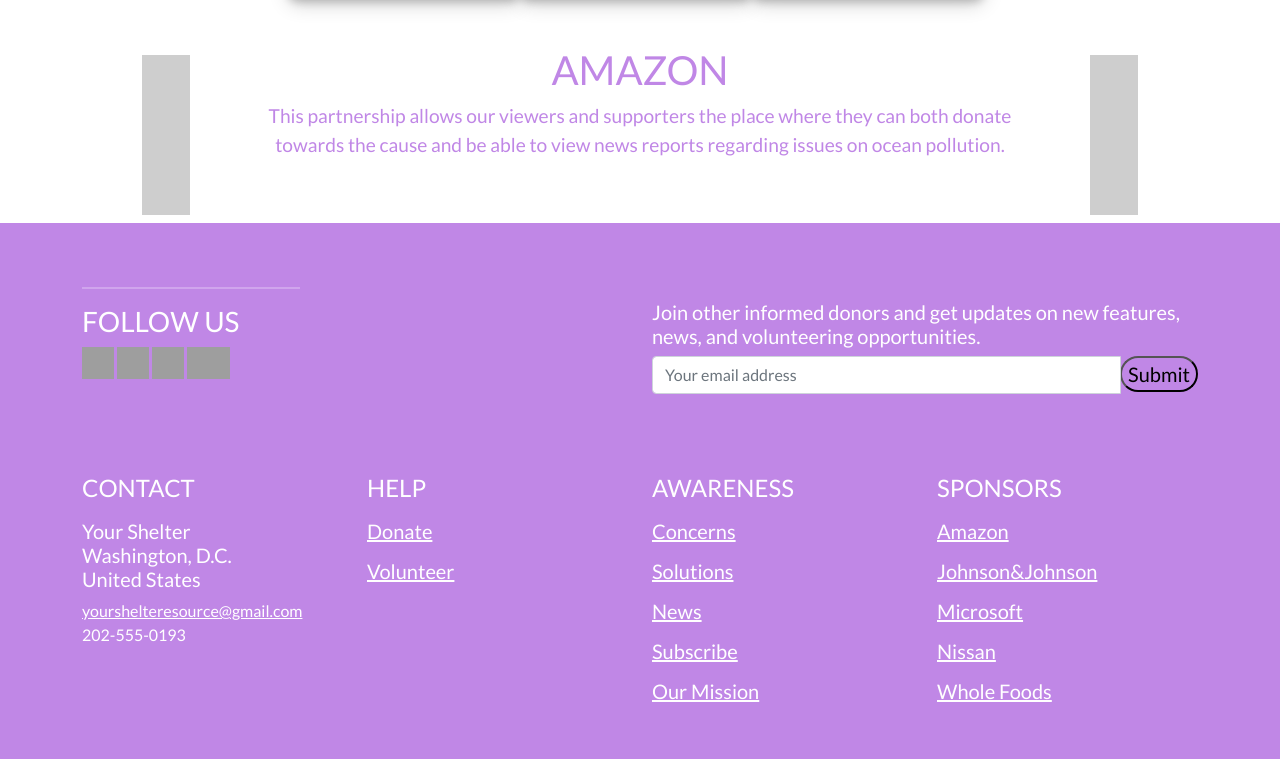
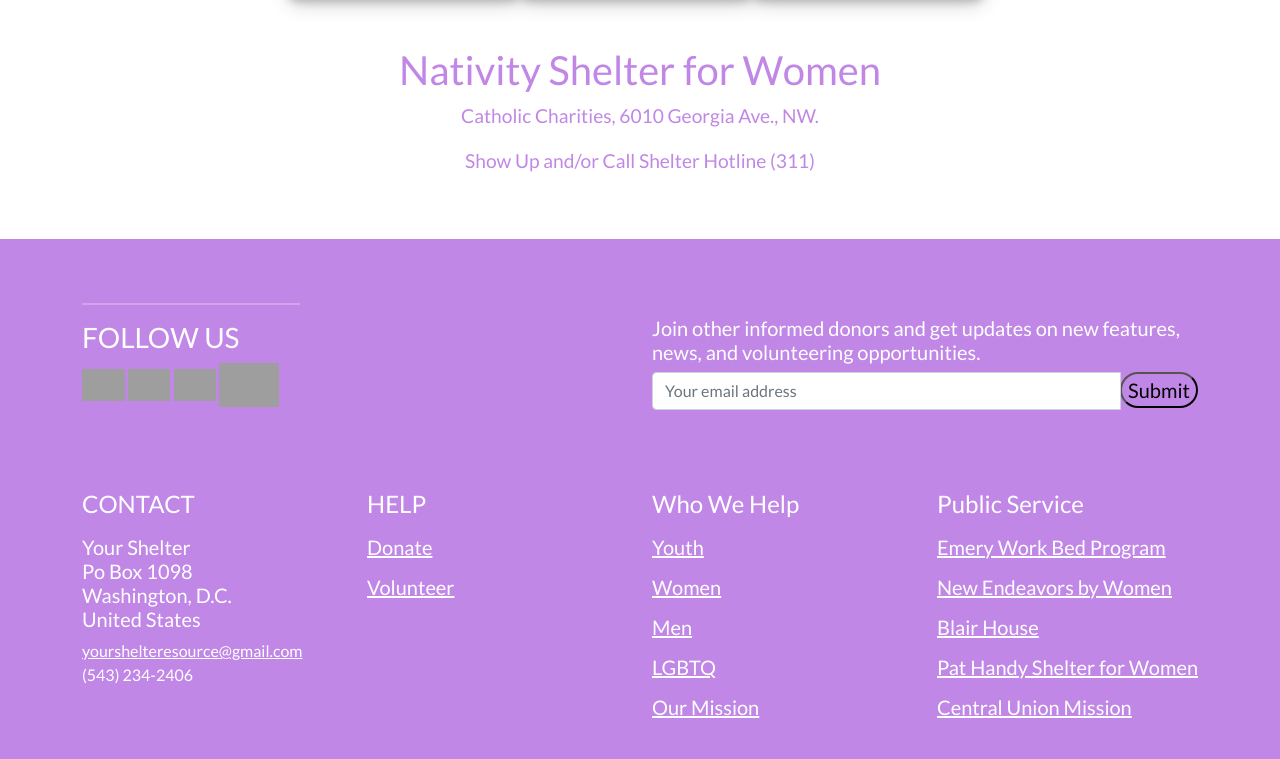
Before and after one commit to wennycheng21/final-project, a Flask app: page / in a window 1280 px wide. Shown: the part 1747-2506 px from the top of the page. Before the commit the page ends 2449 px from the top, so only its background shows below. Run offline with Flask 2, Linux system fonts and the light colour scheme; parts of the project's set-up code (start-up, migrations or seed data) failed here and were passed over; some libraries are stand-ins or nearby versions; grey boxes are pictures that could not be loaded.

Commit message:
add footer changes

```diff
--- a/templates/index_copy.html
+++ b/templates/index_copy.html
@@ -169,44 +169,43 @@
             </div>
         </div>
     </section>
-
 <section class="Sponsor container mb-5" style=" font-family: 'Lato', sans-serif;">
      <div id="carouselExampleControls" class="carousel slide" data-ride="carousel">
   <div class="carousel-inner pl-5 pr-5">
     <div class="carousel-item active text-center">
-                    <h1>AMAZON</h1>
-                    <p>This partnership allows our viewers and supporters the place where they can both donate towards
-                        the cause and be able to view news reports regarding issues on ocean pollution.</p>
+         <h1>Nativity Shelter for Women</h1>
+         <p>Catholic Charities, 6010 Georgia Ave., NW.</p>
+         <p>Show Up and/or Call Shelter Hotline (311)</p>
     </div>
     <div class="carousel-item text-center">
-                    <h1>JOHNSON&JOHNSON</h1>
-                    <p>This partnership allows our viewers and supporters a place where they can both donate towards the
-                        cause and be able to view news reports regarding issues on ocean pollution.</p>
+          <h1>The Webster House</h1>
+         <p>Coalition for the Homeless, 4326 14th Street NW.</p>
+         <p>Coordinated Assessment & Housing Placement (CAHP) Process.</p>
     </div>
     <div class="carousel-item text-center">
-                    <h1> MICROSOFT</h1>
-                    <p>This partnership deals with the combination of both organizations’ use of research to help solve
-                        problems and try to reduce the issues regarding ocean pollution.</p>
+       <h1>Casa Ruby</h1>
+         <p>Casa Ruby 2822 Georgia Ave NW.</p>
+         <p>Show Up and/or Call the Shelter .</p>
     </div>
      <div class="carousel-item text-center">
-                    <h1>NISSAN</h1>
-                    <p>This partnership encourages our supporters to reduce their carbon emission through eliminating
-                        the use of fossil fuels.</p>
+       <h1>Adams Place Shelter</h1>
+         <p> Catholic Charities, 2210 Adams Place, NE.</p>
+         <p>Show Up and/or Call Shelter Hotline (311).</p>
     </div>
      <div class="carousel-item text-center">
-                    <h1>WHOLE FOODS</h1>
-                    <p>This partnership allows our viewers and supporters to properly dispose of waste, reducing ocean
-                        pollution.</p>
+       <h1>New York Avenue Shelter</h1>
+         <p>Catholic Charities, 1355 New York Avenue, NE.</p>
+         <p>Show Up and/or Call Shelter Hotline (311).</p>
     </div>
   </div>
   <a class="carousel-control-prev mt-5" href="#carouselExampleControls" role="button" data-slide="prev">
-                <img src="img/back.svg" class="carousel-control-prev-icon" aria-hidden="true"
-                    style="height:10rem;width:3rem;">
+    <!-- <img src="https://images.squarespace-cdn.com/content/v1/5568a428e4b046c9001d9399/1465190861436-XZL0VWDH2E0B0GFGMTIJ/o-HOMELESS-PERSON-facebook.jpg?format=2500w" -->
+    class="carousel-control-prev-icon" aria-hidden="true" style="height:10rem;width:10rem;">
     <span class="sr-only">Previous</span>
   </a>
   <a class="carousel-control-next mt-5" href="#carouselExampleControls" role="button" data-slide="next">
-                <img src="img/next.svg" class="carousel-control-next-icon" aria-hidden="true"
-                    style="height:10rem;width:3rem;">
+    <!-- <img src="https://encrypted-tbn0.gstatic.com/images?q=tbn:ANd9GcQIsFrjsvcjnTgWT4SbqZA_2GN938leoU6I5PBZtVhqAkTtiEdx30DfADcnXyuLxWZRqO8&usqp=CAU" -->
+     class="carousel-control-next-icon" aria-hidden="true" style="height:10rem;width:10rem;">
     <span class="sr-only">Next</span>
   </a>
 </div>
@@ -218,10 +217,10 @@
                 <div class="col-md-6">
                     <hr style="background-color:white;height:0.1rem;width:40%;" align="left">
                     <h3>FOLLOW US</h3>
-                    <img src="http://assets.stickpng.com/images/580b57fcd9996e24bc43c53e.png" style="height:2rem; width: 2rem">
-                    <img src="http://assets.stickpng.com/thumbs/584ac2d03ac3a570f94a666d.png" style="height:2rem; width: 2rem">
-                    <img src="http://assets.stickpng.com/images/580b57fcd9996e24bc43c521.png" style="height:2rem; width: 2rem">
-                    <img src="https://www.pngall.com/wp-content/uploads/2016/07/Linkedin-Download-PNG.png" style="height:2rem; width: 2 rem">
+                    <img src="https://image.flaticon.com/icons/png/512/174/174855.png" style="height:2rem;">
+                    <img src="https://image.flaticon.com/icons/png/512/733/733579.png" style="height:2rem;">
+                    <img src="https://image.flaticon.com/icons/png/512/1384/1384053.png" style="height:2rem;">
+                    <img src="https://image.flaticon.com/icons/png/512/2111/2111709.png" style="height:2.8rem;">
                 </div>
                 <div class="col-md-6" style="margin-top:1.8rem;">
                     <h5>Join other informed donors and get updates on new features, news, and volunteering
@@ -240,17 +239,17 @@
                                         <div class="modal-header">
                                             <h5 class="modal-title" id="exampleModalCenterTitle"
                                                 style="color:#C087E6;font-size: 1.2rem; font-family: 'Lato', sans-serif;float:left;">
-                                                THANK YOU FOR YOUR GENEROUS DONATION</h5>
+                                                THANK YOU FOR JOINING OUR MAILING LIST</h5>
                                             <button type="button" class="close" data-dismiss="modal" aria-label="Close">
                                                 <span aria-hidden="true">&times;</span>
                                             </button>
                                         </div>
                                         <div class="modal-body">
                                             <p style="color:#C087E6;font-family: 'Lato', sans-serif;float:left">You are
-                                                contributing to a cause that will change the world.</p>
+                                                will now be added to our databse and you will get volunteer and shelter updates directly.</p>
                                         </div>
                                         <div class="modal-footer">
-                                            <button type="button" class="btn btn-secondary"
+                                            <button type="button" class="top-btn"
                                                 data-dismiss="modal">Close</button>
                                         </div>
                                     </div>
@@ -267,15 +266,16 @@
                 <div class="col-md-3">
                     <h4>CONTACT<h4>
                             <h5 class="mt-3">Your Shelter<br>
+                                Po Box 1098<br>
                                 Washington, D.C.<br> United States<br></h5>
-                                <a href = "mailto: yourshelteresource@gmail.com">yourshelteresource@gmail.com</a>
+                            <a href="mailto: yourshelteresource@gmail.com">yourshelteresource@gmail.com</a>
                             <br>
-                                202-555-0193</h5>
+                            (543) 234-2406</h5>
 
                 </div>
                 <div class="col-md-3">
                     <h4>HELP<h4>
-                            <a href="/donatevolunteer">
+                            <a href="#">
                                 <h5 class="mt-3">Donate</h5>
                             </a>
                             <a href="/donatevolunteer">
@@ -284,45 +284,46 @@
 
                 </div>
                 <div class="col-md-3">
-                    <h4> AWARENESS <h4>
-                            <a href="problem.html">
-                                <h5 class="mt-3">Concerns</h5>
+                    <h4> Who We Help <h4>
+                            <a href="/youth">
+                                <h5 class="mt-3">Youth</h5>
                             </a>
-                            <a href="fix.html">
-                                <h5 class="mt-3">Solutions</h5>
+                            <a href="/women">
+                                <h5 class="mt-3">Women</h5>
                             </a>
-                            <a href="#news">
-                                <h5 class="mt-3">News</h5>
+                            <a href="/men">
+                                <h5 class="mt-3">Men</h5>
                             </a>
-                            <a href="">
-                                <h5 class="mt-3">Subscribe</h5>
+                            <a href="/lgbtq">
+                                <h5 class="mt-3">LGBTQ</h5>
                             </a>
                             <a href="#info">
                                 <h5 class="mt-3">Our Mission</h5>
                             </a>
                 </div>
                 <div class="col-md-3">
-                    <h4>SPONSORS<h4>
+                    <h4>Public Service<h4>
                             <a href="">
-                                <h5 class="mt-3">Amazon</h5>
+                                <h5 class="mt-3">Emery Work Bed Program</h5>
                             </a>
                             <a href="">
-                                <h5 class="mt-3">Johnson&Johnson</h5>
+                                <h5 class="mt-3">New Endeavors by Women</h5>
                             </a>
                             <a href="">
-                                <h5 class="mt-3">Microsoft</h5>
+                                <h5 class="mt-3">Blair House</h5>
                             </a>
                             <a href="">
-                                <h5 class="mt-3">Nissan</h5>
+                                <h5 class="mt-3">Pat Handy Shelter for Women</h5>
                             </a>
                             <a href="">
-                                <h5 class="mt-3">Whole Foods</h5>
+                                <h5 class="mt-3">Central Union Mission</h5>
                             </a>
                 </div>
             </div>
         </div>
 
     </footer>
+
 
 
 
```
Also changed, not shown: templates/donatevolunteer.html (+10 -10 lines), templates/lgbtq.html (+10 -10 lines), templates/login.html (+10 -10 lines), templates/men18+.html (+11 -11 lines), templates/signup.html (+11 -11 lines), templates/women18+.html (+10 -10 lines), templates/youth.html (+10 -10 lines). Lines whose indentation alone changed are shown as unchanged.
